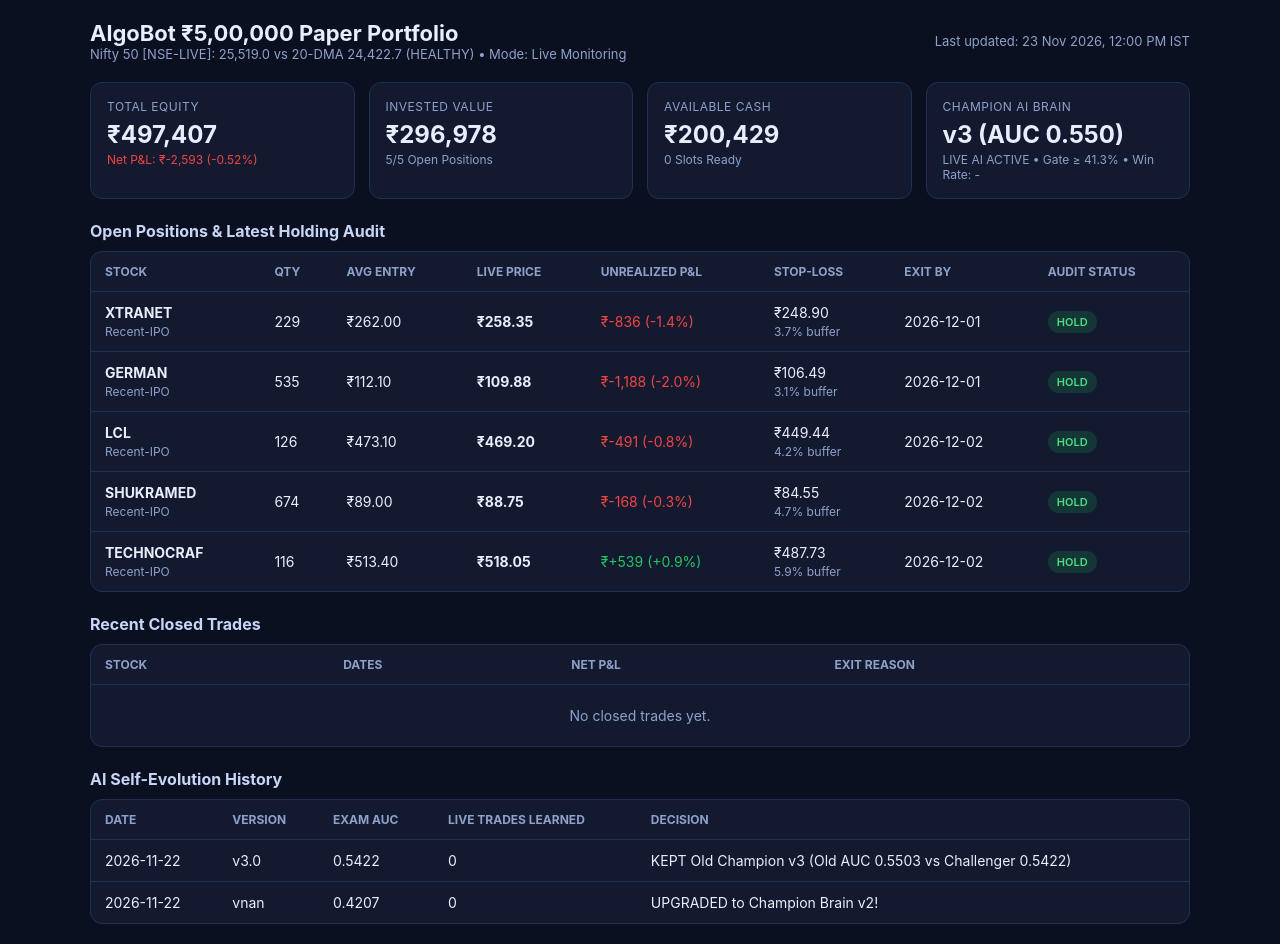
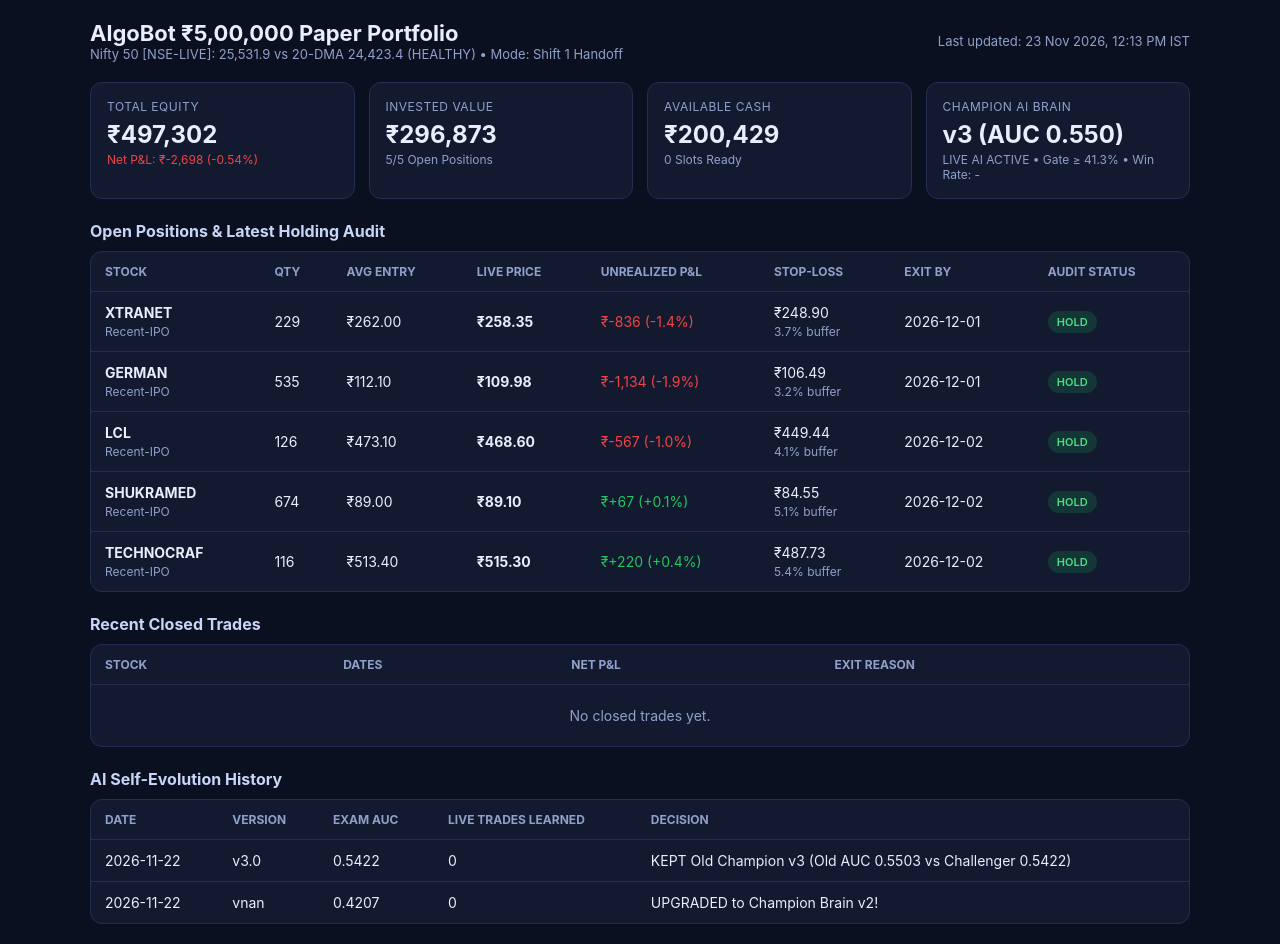
Before and after one commit to ishanpadwani-cell/algobot-5l, a plain HTML site: page docs/index.html in a window 1280 px wide. Drawn offline with Linux system fonts and the light colour scheme.

Commit message:
Shift 1 Complete (2026-11-23 12:13 IST)

```diff
--- a/docs/index.html
+++ b/docs/index.html
@@ -27,13 +27,13 @@ tr:last-child td{border-bottom:none;}
 </style></head><body><div class="wrap">
 <header>
   <div><h1>AlgoBot ₹5,00,000 Paper Portfolio</h1>
-  <div class="meta">Nifty 50 [NSE-LIVE]: 25,519.0 vs 20-DMA 24,422.7 (HEALTHY) &bull; Mode: Live Monitoring</div></div>
-  <div class="meta">Last updated: 23 Nov 2026, 12:00 PM IST</div>
+  <div class="meta">Nifty 50 [NSE-LIVE]: 25,531.9 vs 20-DMA 24,423.4 (HEALTHY) &bull; Mode: Shift 1 Handoff</div></div>
+  <div class="meta">Last updated: 23 Nov 2026, 12:13 PM IST</div>
 </header>
 <div class="grid">
-  <div class="card"><div class="label">Total Equity</div><div class="val">₹497,407</div>
-    <div class="sub neg">Net P&amp;L: ₹-2,593 (-0.52%)</div></div>
-  <div class="card"><div class="label">Invested Value</div><div class="val">₹296,978</div>
+  <div class="card"><div class="label">Total Equity</div><div class="val">₹497,302</div>
+    <div class="sub neg">Net P&amp;L: ₹-2,698 (-0.54%)</div></div>
+  <div class="card"><div class="label">Invested Value</div><div class="val">₹296,873</div>
     <div class="sub">5/5 Open Positions</div></div>
   <div class="card"><div class="label">Available Cash</div><div class="val">₹200,429</div>
     <div class="sub">0 Slots Ready</div></div>
@@ -58,9 +58,9 @@ tr:last-child td{border-bottom:none;}
           <td><strong>GERMAN</strong><div class="sub">Recent-IPO</div></td>
           <td>535</td>
           <td>₹112.10</td>
-          <td><strong>₹109.88</strong></td>
-          <td class="neg">₹-1,188 (-2.0%)</td>
-          <td>₹106.49<div class="sub">3.1% buffer</div></td>
+          <td><strong>₹109.98</strong></td>
+          <td class="neg">₹-1,134 (-1.9%)</td>
+          <td>₹106.49<div class="sub">3.2% buffer</div></td>
           <td>2026-12-01</td>
           <td><span class="badge ok" title="Recent-IPO [NSE-LIVE] | AI 43.7% | +3.9% on 15.0x vol | Margins: Steady (-0.5%)">HOLD</span></td>
         </tr>
@@ -68,9 +68,9 @@ tr:last-child td{border-bottom:none;}
           <td><strong>LCL</strong><div class="sub">Recent-IPO</div></td>
           <td>126</td>
           <td>₹473.10</td>
-          <td><strong>₹469.20</strong></td>
-          <td class="neg">₹-491 (-0.8%)</td>
-          <td>₹449.44<div class="sub">4.2% buffer</div></td>
+          <td><strong>₹468.60</strong></td>
+          <td class="neg">₹-567 (-1.0%)</td>
+          <td>₹449.44<div class="sub">4.1% buffer</div></td>
           <td>2026-12-02</td>
           <td><span class="badge ok" title="Recent-IPO | AI 42.1% | +2.7% on 3.1x vol | Expanding (+10.0%)">HOLD</span></td>
         </tr>
@@ -78,9 +78,9 @@ tr:last-child td{border-bottom:none;}
           <td><strong>SHUKRAMED</strong><div class="sub">Recent-IPO</div></td>
           <td>674</td>
           <td>₹89.00</td>
-          <td><strong>₹88.75</strong></td>
-          <td class="neg">₹-168 (-0.3%)</td>
-          <td>₹84.55<div class="sub">4.7% buffer</div></td>
+          <td><strong>₹89.10</strong></td>
+          <td class="pos">₹+67 (+0.1%)</td>
+          <td>₹84.55<div class="sub">5.1% buffer</div></td>
           <td>2026-12-02</td>
           <td><span class="badge ok" title="Recent-IPO | AI 42.0% | +5.7% on 4.49x vol | N/A">HOLD</span></td>
         </tr>
@@ -88,9 +88,9 @@ tr:last-child td{border-bottom:none;}
           <td><strong>TECHNOCRAF</strong><div class="sub">Recent-IPO</div></td>
           <td>116</td>
           <td>₹513.40</td>
-          <td><strong>₹518.05</strong></td>
-          <td class="pos">₹+539 (+0.9%)</td>
-          <td>₹487.73<div class="sub">5.9% buffer</div></td>
+          <td><strong>₹515.30</strong></td>
+          <td class="pos">₹+220 (+0.4%)</td>
+          <td>₹487.73<div class="sub">5.4% buffer</div></td>
           <td>2026-12-02</td>
           <td><span class="badge ok" title="Recent-IPO | AI 45.9% | +4.3% on 1.69x vol | Expanding (+2.3%)">HOLD</span></td>
         </tr></tbody></table></div>
```
